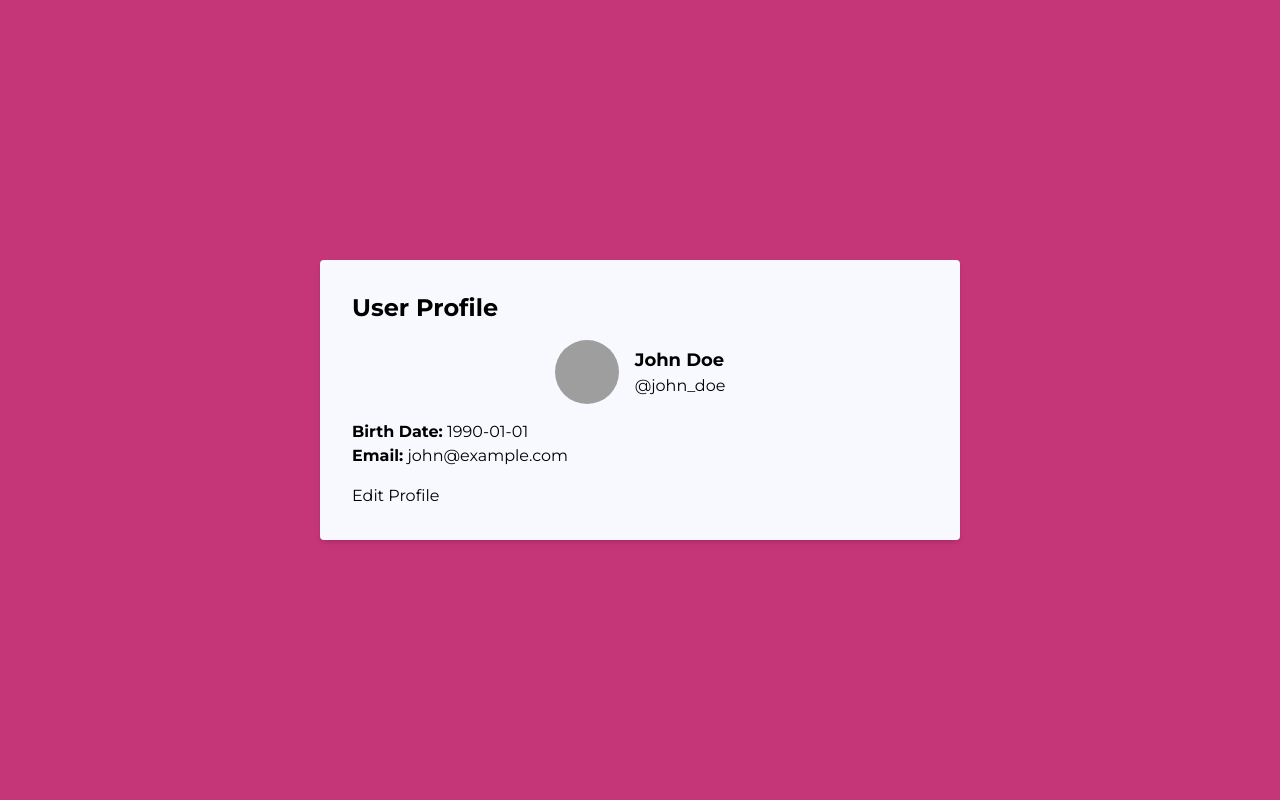
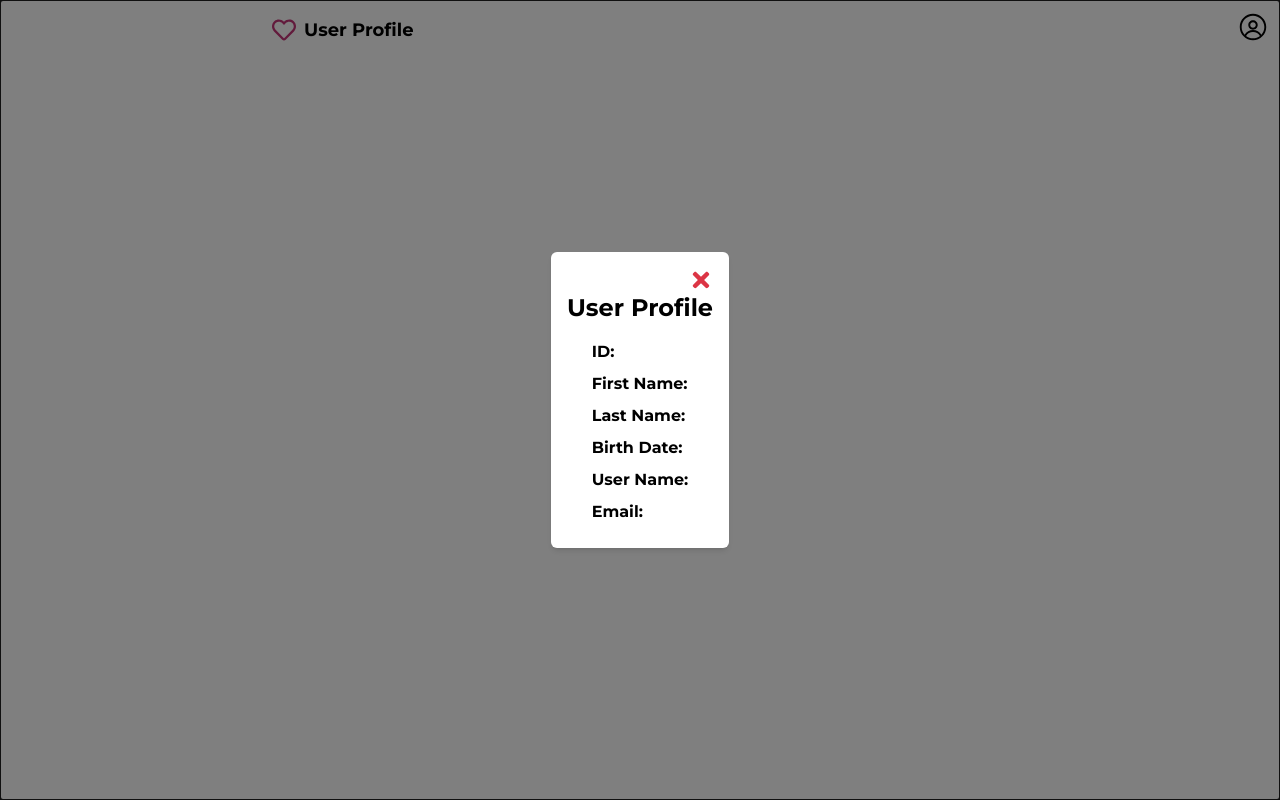
Before and after one commit to FevenSeyfu/Quill-Hub, a React (Vite) app in the folder blogging-platform/frontend/: page /users/profile in a window 1280 px wide. Built offline with nearby package versions, Linux system fonts and the light colour scheme; grey boxes are pictures that could not be loaded.

Commit message:
Add Complete user profile page

```diff
--- a/blogging-platform/frontend/src/Pages/Auth/UserProfile.jsx
+++ b/blogging-platform/frontend/src/Pages/Auth/UserProfile.jsx
@@ -1,45 +1,56 @@
-import React, { useState } from 'react';
-import { Link } from 'react-router-dom';
+import React, { useEffect } from "react";
+import { useDispatch, useSelector } from "react-redux";
+import { reset } from "../../features/auth/authSlice";
+import Header from "../../components/Home/Header/Header";
+import Modal from 'react-modal';
+import { FaTimes } from "react-icons/fa";
+import { useNavigate } from "react-router-dom";
+
+Modal.setAppElement('#root');
 
 const UserProfile = () => {
-  // test data
-  const [user, setUser] = useState({
-    firstName: 'John',
-    lastName: 'Doe',
-    birthDate: '1990-01-01',
-    profileImage: 'https://example.com/profile.jpg',
-    userName: 'john_doe',
-    email: 'john@example.com',
-  });
+  const dispatch = useDispatch();
+  const navigate = useNavigate();
+  const { user } = useSelector((state) => state.auth);
+
+  useEffect(() => {
+    return () => {
+      dispatch(reset());
+    };
+  }, [dispatch]);
 
   return (
-    <div className="min-h-screen flex items-center justify-center bg-purple-telemagnet">
-      <div className="max-w-6xl w-3/6  mx-auto rounded p-8 bg-soft-white shadow-md ">
-        <h2 className="text-2xl font-bold mb-4">User Profile</h2>
-        <div className="flex items-center justify-center mb-4">
-          <img
-            src={user.profileImage}
-            alt="Profile"
-            className="w-16 h-16 rounded-full object-cover mr-4"
-          />
-          <div>
-            <h3 className="text-lg font-semibold">{`${user.firstName} ${user.lastName}`}</h3>
-            <p className="text-gray-600">{`@${user.userName}`}</p>
+    <>
+      <Header sidebarVisible={true} headerName={"User Profile"} />
+      <Modal
+        isOpen={true}
+        contentLabel="User Profile Modal"
+        className="fixed top-0 left-0 w-full h-full flex justify-center items-center"
+        overlayClassName="fixed top-0 left-0 w-full h-full bg-black bg-opacity-50 flex justify-center items-center"
+      >
+        <div className="max-w-2xl mx-auto p-4 bg-white rounded-md shadow-md relative">
+          <div className="flex justify-end">
+            <button
+              className="text-red hover:text-gray"
+              onClick={() => navigate("/posts")}
+            >
+              <FaTimes className="text-2xl" />
+            </button>
+          </div>
+          <div className="flex flex-col items-center">
+            <h2 className="text-2xl font-bold mb-4">User Profile</h2>
+            <div>
+              <p className="mb-2"><strong>ID:</strong> {user?.id}</p>
+              <p className="mb-2"><strong>First Name:</strong> {user?.firstName}</p>
+              <p className="mb-2"><strong>Last Name:</strong> {user?.lastName}</p>
+              <p className="mb-2"><strong>Birth Date:</strong> {user?.birthDate}</p>
+              <p className="mb-2"><strong>User Name:</strong> {user?.userName}</p>
+              <p className="mb-2"><strong>Email:</strong> {user?.email}</p>
+            </div>
           </div>
         </div>
-        <div className="mb-4">
-          <p>
-            <span className="font-semibold">Birth Date:</span> {user.birthDate}
-          </p>
-          <p>
-            <span className="font-semibold">Email:</span> {user.email}
-          </p>
-        </div>
-        <Link to="/edit-profile" className="text-blue-500 hover:underline">
-          Edit Profile
-        </Link>
-      </div>
-    </div>
+      </Modal>
+    </>
   );
 };
 
```
